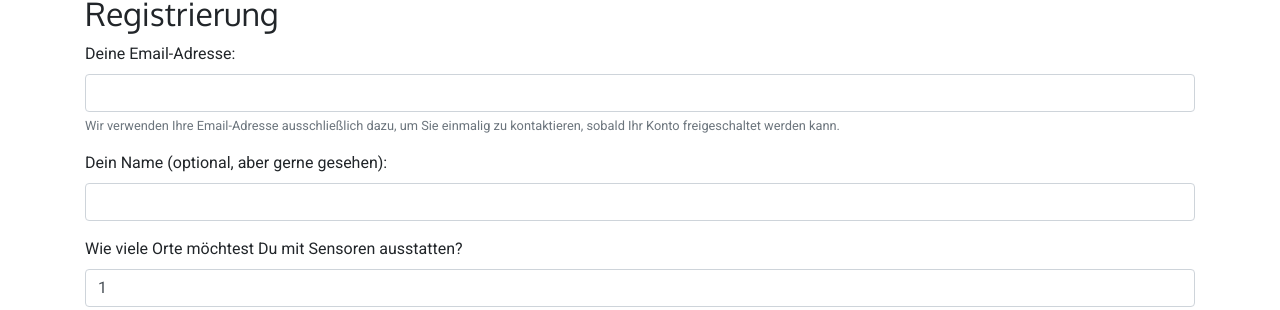
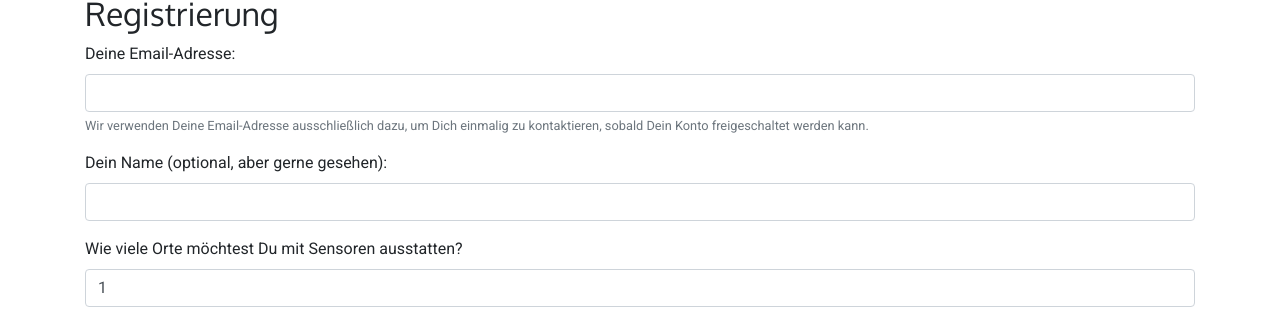
Before and after one commit to ClairBerlin/clair-website, a Jekyll site: the page built from mitmachen.md, in a window 1280 px wide and 1288 px high. Shown: the part 383-693 px from the top of the window. Built offline with Jekyll 4.4.1, drawn with Linux system fonts in a browser that asks for light colours.

Commit message:
Fix Sie vs Du

```diff
--- a/mitmachen.md
+++ b/mitmachen.md
@@ -7,13 +7,9 @@ title: Mitmachen
 
 ## Testbetrieb
 
-Clair Berlin ist momentan im Testbetrieb mit einer kleinen Anzahl Sensoren.
-Falls Du Interesse hast, als Betreiberin oder Betreiber von öffentlich
-zugänglichen Räumen an der Clair-Berlin-Initiative teilzunehmen, registriere
-Dich bitte über das folgende Formular.
+Clair Berlin ist momentan im Testbetrieb mit einer kleinen Anzahl Sensoren.  Falls Du Interesse hast, als Betreiberin oder Betreiber von öffentlich zugänglichen Räumen an der Clair-Berlin-Initiative teilzunehmen, registriere Dich bitte über das folgende Formular.
 
-Wir bitten um Verständnis, dass wir uns in der derzeitigen Phase aus operativen
-Gründen auf den Raum Berlin beschränken.
+Wir bitten um Verständnis, dass wir uns in der derzeitigen Phase aus operativen Gründen auf den Raum Berlin beschränken.
 
 ## Registrierung
 
@@ -22,8 +18,7 @@ Gründen auf den Raum Berlin beschränken.
     <label for="email">Deine Email-Adresse:</label>
     <input type="email" class="form-control" id="email" name="email" required aria-describedby="operatorEmailHelp">
     <small id="operatorEmailHelp" class="form-text text-muted">
-      Wir verwenden Ihre Email-Adresse ausschließlich dazu, um Sie einmalig zu
-      kontaktieren, sobald Ihr Konto freigeschaltet werden kann.
+      Wir verwenden Deine Email-Adresse ausschließlich dazu, um Dich einmalig zu kontaktieren, sobald Dein Konto freigeschaltet werden kann.
     </small>
   </div>
   <div class="form-group">
```
